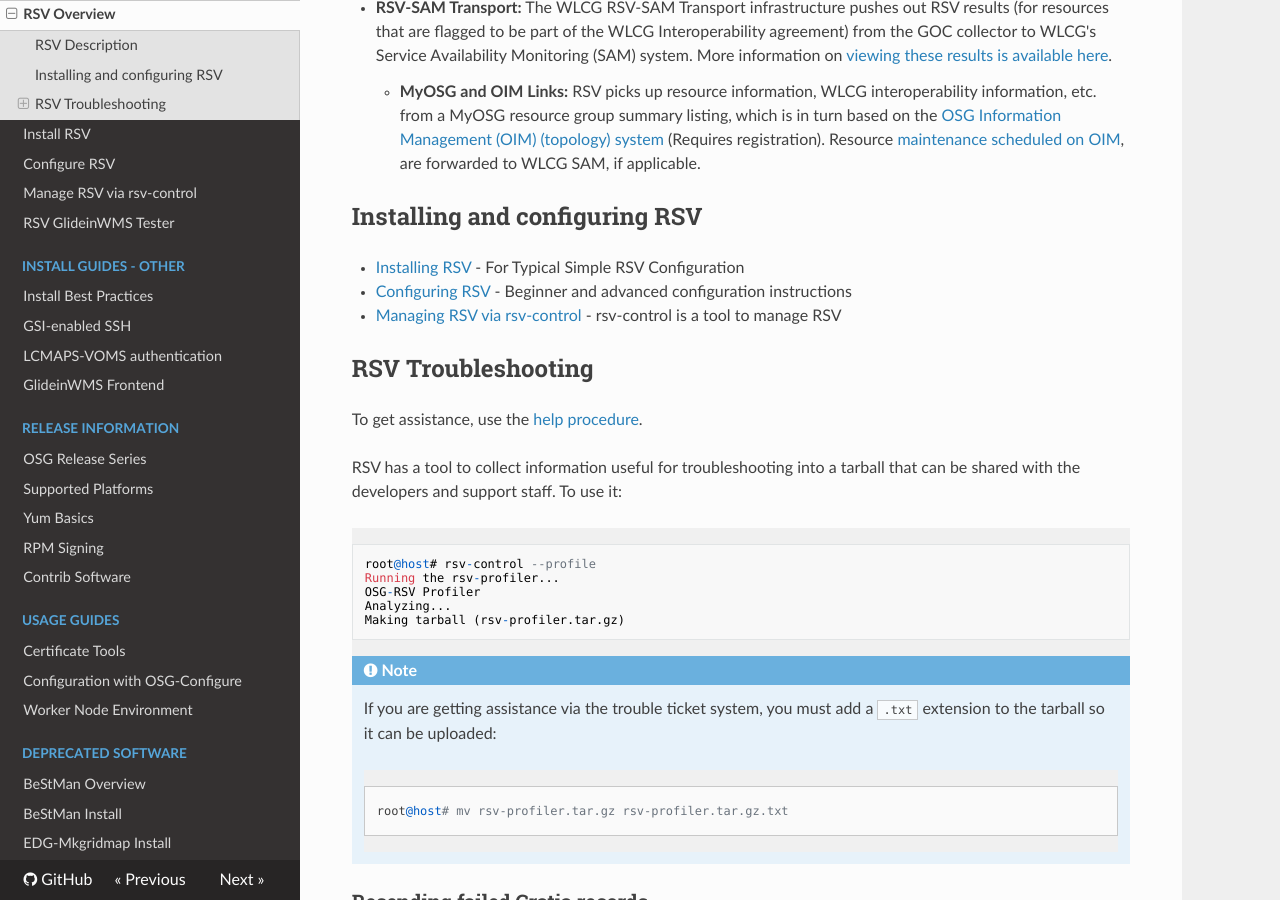
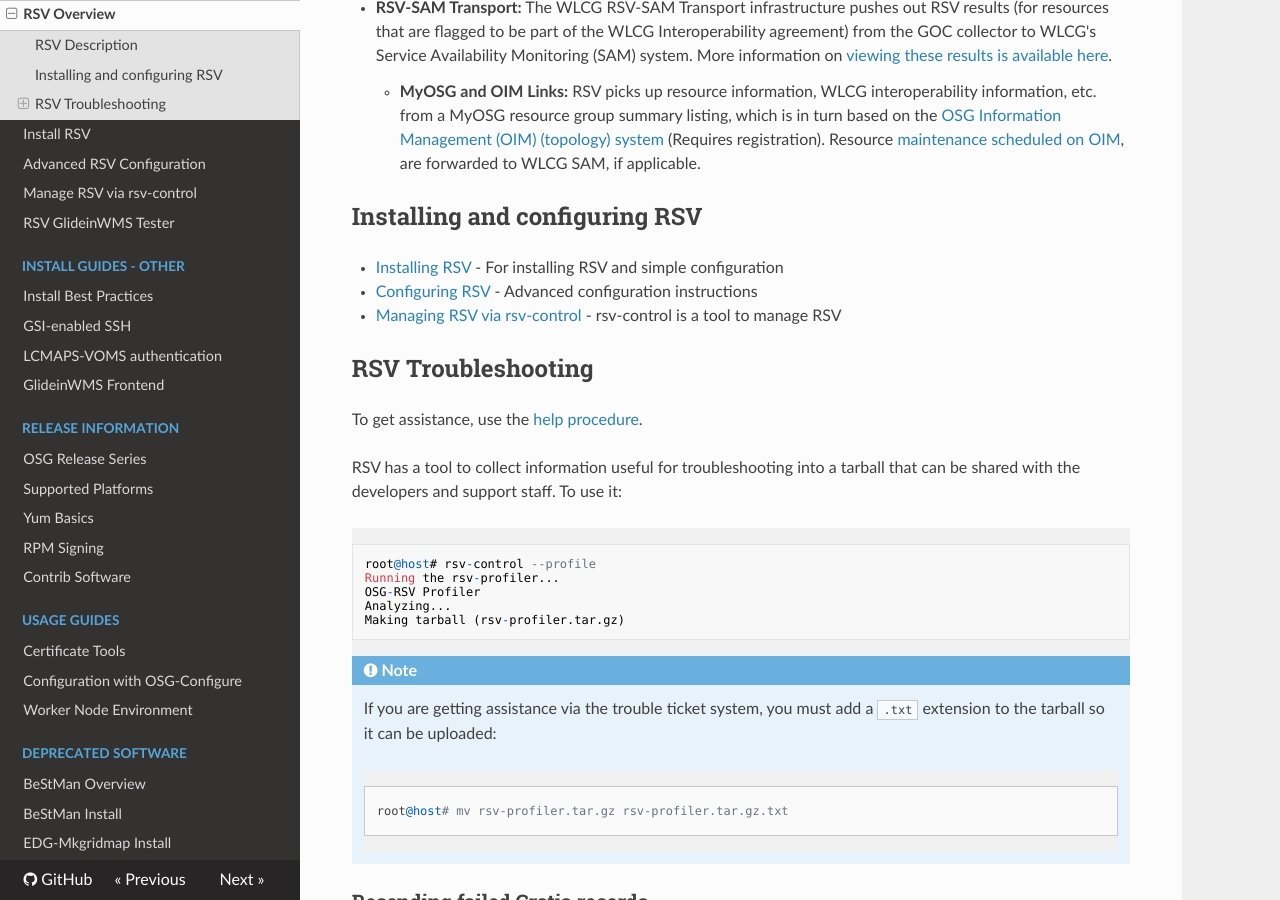
Before and after one commit to osg-htc/docs, an MkDocs documentation site: the page built from docs/monitoring/rsv-overview.md, in a window 1280 px wide and 900 px high, scrolled down 652 px. Built offline with MkDocs 1.6.1, drawn with Linux system fonts in a browser that asks for light colours; nearby versions of some CDN libraries; old or Windows-style settings are respelled for this version of MkDocs.

Commit message:
configure-rsv -> advanced-rsv-configuration

```diff
--- a/docs/monitoring/rsv-overview.md
+++ b/docs/monitoring/rsv-overview.md
@@ -18,8 +18,8 @@
 Installing and configuring RSV
 ------------------------------
 
--   [Installing RSV](install-rsv) - For Typical Simple RSV Configuration
--   [Configuring RSV](configure-rsv) - Beginner and advanced configuration instructions
+-   [Installing RSV](install-rsv) - For installing RSV and simple configuration
+-   [Configuring RSV](advanced-rsv-configuration) - Advanced configuration instructions
 -   [Managing RSV via rsv-control](rsv-control) - rsv-control is a tool to manage RSV
 
 RSV Troubleshooting
--- a/mkdocs.yml
+++ b/mkdocs.yml
@@ -34,7 +34,7 @@
 - Monitoring:
   - 'RSV Overview': 'monitoring/rsv-overview.md'
   - 'Install RSV': 'monitoring/install-rsv.md'
-  - 'Configure RSV': 'monitoring/configure-rsv.md'
+  - 'Advanced RSV Configuration': 'monitoring/advanced-rsv-configuration.md'
   - 'Manage RSV via rsv-control': 'monitoring/rsv-control.md'
   - 'RSV GlideinWMS Tester': 'monitoring/install-rsv-gwms-tester.md'
 - Install Guides - Other:
```
Also changed, not shown: docs/monitoring/advanced-rsv-configuration.md (renamed from docs/monitoring/configure-rsv.md).
